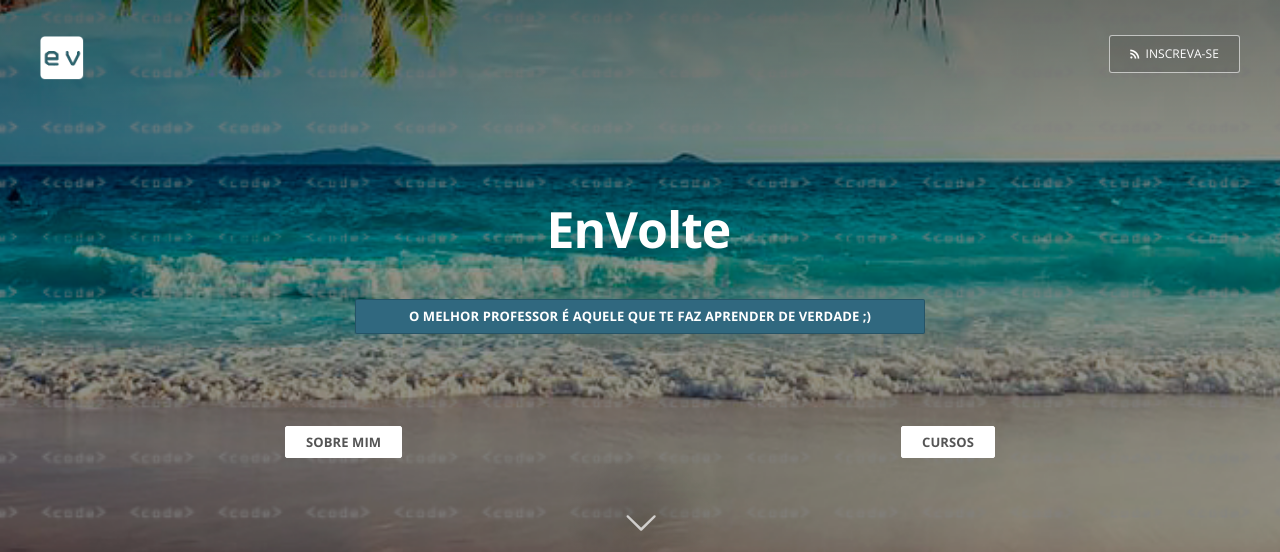
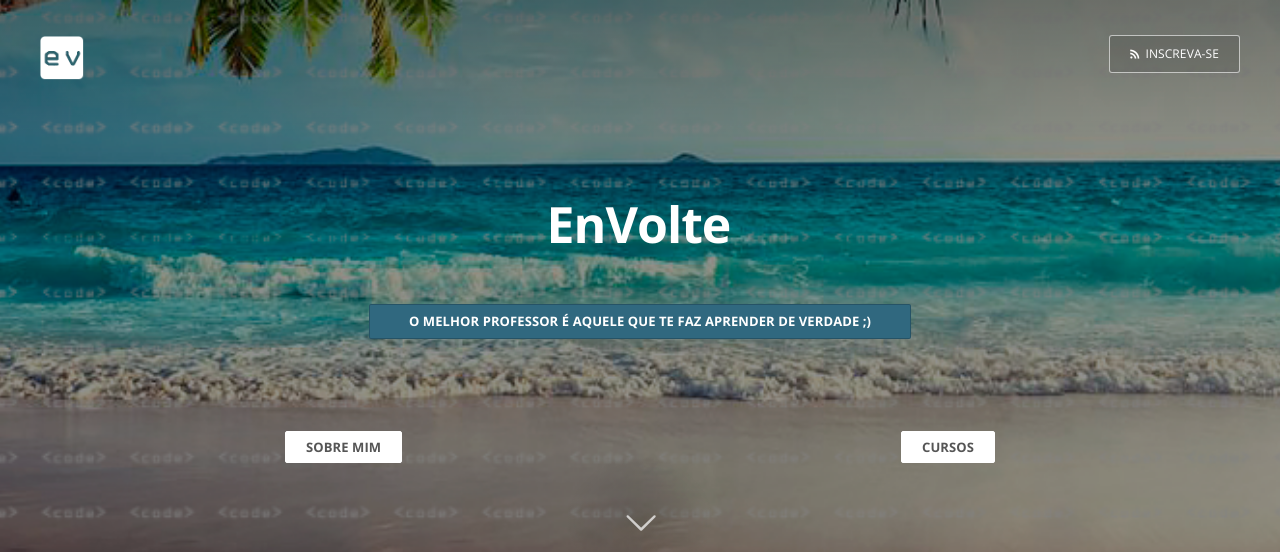
Before and after one commit to EnVolte/envolte.github.io, a Jekyll site: the page built from index.html, in a window 1280 px wide. Shown: the top 552 px of the page. Built offline with Jekyll 4.4.1, drawn with Linux system fonts in a browser that asks for light colours; the list of posts is cut into pages by our own code.

Commit message:
Update screen.css

```diff
--- a/assets/css/screen.css
+++ b/assets/css/screen.css
@@ -1796,4 +1796,4 @@
 
 button#hide {border-radius: 20px; outline: none; font-weight: normal; color: #fff; background: transparent; border: none; font-size: 20px; position: absolute; right: 10px; cursor: pointer;}
 
-div#titulo {max-width: 80%; margin-left: auto; margin-right: auto; border: 1px solid rgba(0,0,0,0.2); font-family: Open Sans; color: #fff; background: #30687f; border-radius: 2px; text-transform: uppercase; font-weight: bold; font-size: 13px; padding: 1px 0px; overflow: hidden; margin-top: 40px;}
+div#titulo {max-width: 76%; margin-left: auto; margin-right: auto; border: 1px solid rgba(0,0,0,0.2); font-family: Open Sans; color: #fff; background: #30687f; border-radius: 2px; text-transform: uppercase; font-weight: bold; font-size: 13px; padding: 1px 0px; overflow: hidden; margin-top: 50px;}
```
